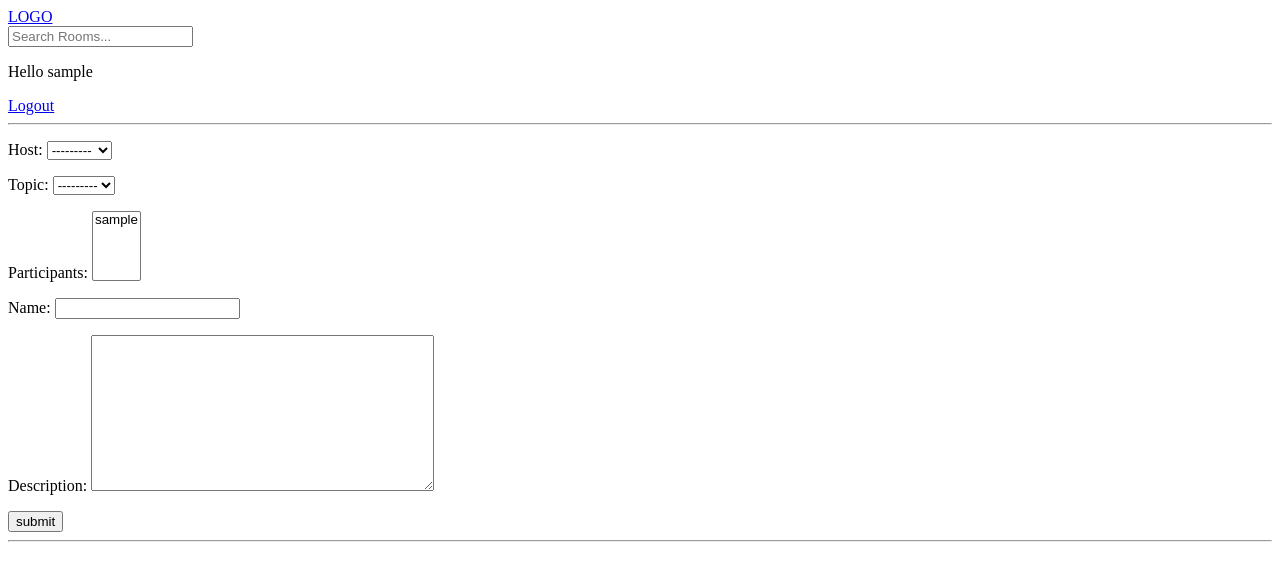
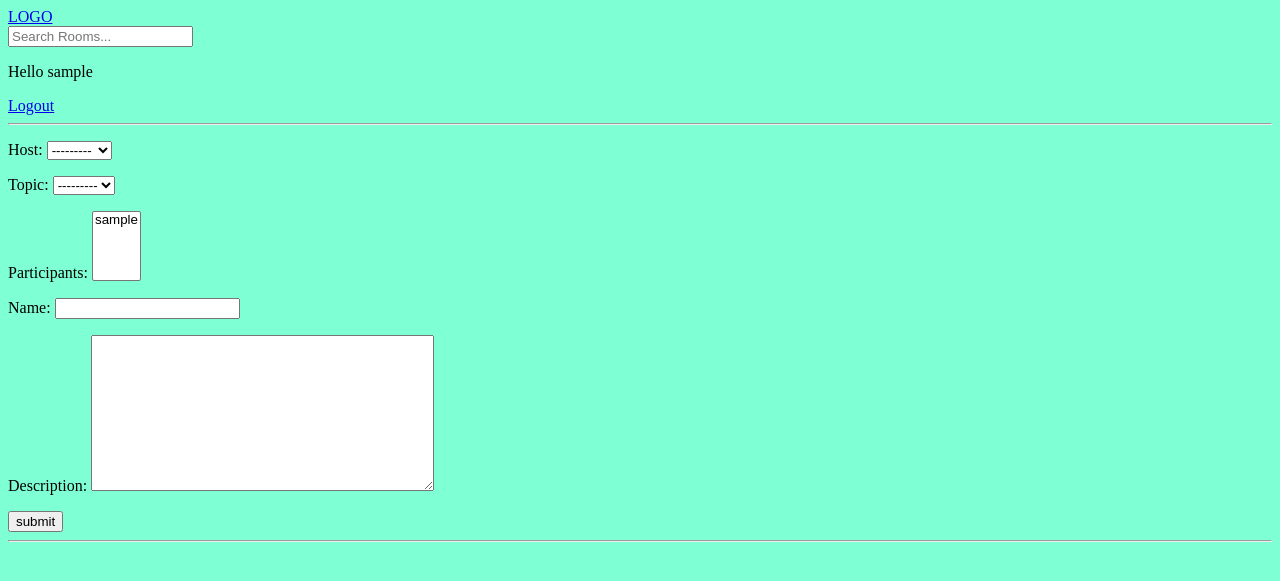
Before and after one commit to pal5/discord-clone, a Django app: page /create-room in a window 1280 px wide. Shown: the top 581 px of the page. Run offline with Django 4.2, Linux system fonts and the light colour scheme; the visitor is signed in with stand-in values (Sample User, id 1); data comes from the database, SQL or seed files in the repository; data that the repository does not hold is empty.

Commit message:
style: load static css files

```diff
--- a/discord_clone/settings.py
+++ b/discord_clone/settings.py
@@ -120,6 +120,10 @@ USE_TZ = True
 
 STATIC_URL = 'static/'
 
+STATICFILES_DIRS = [
+    BASE_DIR/'static'
+]
+
 # Default primary key field type
 # https://docs.djangoproject.com/en/4.2/ref/settings/#default-auto-field
 
--- /dev/null
+++ b/static/styles/main.css
@@ -0,0 +1,3 @@
+body{
+    background-color: aquamarine;
+}
--- a/templates/main.html
+++ b/templates/main.html
@@ -1,8 +1,10 @@
 <!DOCTYPE html>
+{% load static %}
 <html lang="en">
 <head>
   <meta charset="UTF-8">
   <meta name="viewport" content="width=device-width, initial-scale=1.0">
+  <link rel="stylesheet" type='text/css' media='screen' href="{% static 'styles/main.css' %}" >
   <title>Discord Clone</title>
 </head>
 <body>
```
